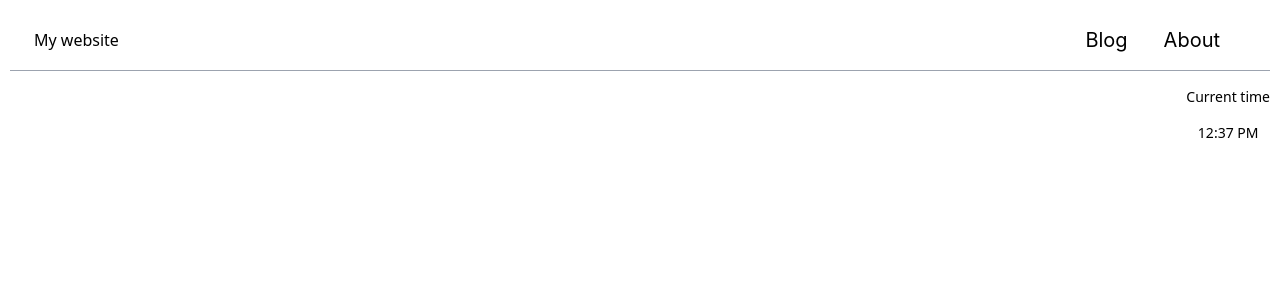
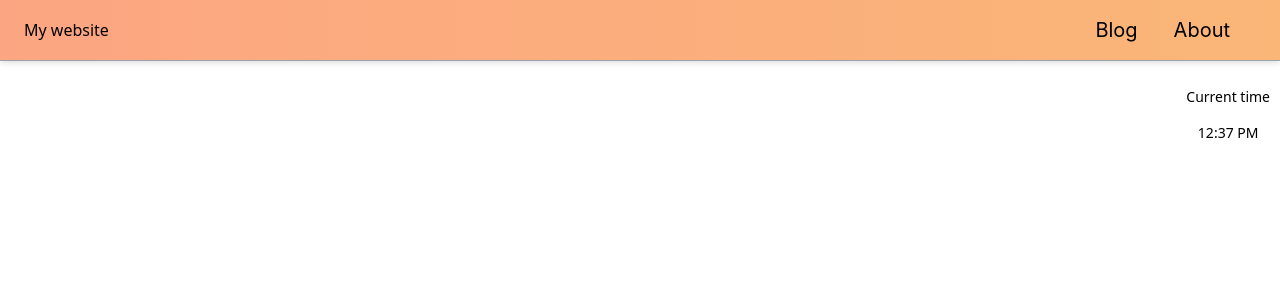
Before and after one commit to yechuan51/MyWebsiteV2, a Next.js app in the folder website/: page / in a window 1280 px wide. Shown: the top 300 px of the page. Built offline with nearby package versions, Linux system fonts and the light colour scheme.

Commit message:
Add animated background color effect to nav bar. (#11)

```diff
--- a/website/src/app/(home)/layout.tsx
+++ b/website/src/app/(home)/layout.tsx
@@ -12,12 +12,14 @@ const Layout: NextPage<LayoutPropsType> = (props: LayoutPropsType) => {
   ];
 
   return (
-    <div className="flex-container-column h-screen p-2.5">
+    <>
       <header>
         <NavBarComp items={navBarItems} />
       </header>
-      {props.children}
-    </div>
+      <div className="flex-container-column h-screen p-2.5">
+        {props.children}
+      </div>
+    </>
   );
 };
 
--- /dev/null
+++ b/website/src/components/main_nav_bar/navBar.module.css
@@ -0,0 +1,18 @@
+.navbar {
+  background: linear-gradient(to right, #fda085, #f6d365, #fda085);
+  background-size: 600% 100%;
+  animation: gradient 6s ease-in-out infinite;
+  box-shadow: 0 0 0.5rem rgba(0, 0, 0, 0.2);
+}
+
+@keyframes gradient {
+  0% {
+    background-position: 0% 50%;
+  }
+  50% {
+    background-position: 100% 50%;
+  }
+  100% {
+    background-position: 0% 50%;
+  }
+}
--- a/website/src/components/main_nav_bar/navBar.tsx
+++ b/website/src/components/main_nav_bar/navBar.tsx
@@ -1,4 +1,5 @@
 import Link from "next/link";
+import styles from "./navBar.module.css";
 
 export type NavBarItemType = {
   key: string;
@@ -13,7 +14,9 @@ export type NavBarCompPropsType = {
 export default function NavBarComp(props: NavBarCompPropsType) {
   const items = props.items;
   return (
-    <nav className="flex flex-row justify-between items-center py-4 px-6 bg-white border-b border-gray-400">
+    <nav
+      className={`flex flex-row justify-between items-center py-4 px-6 bg-white border-b border-gray-400 ${styles.navbar}`}
+    >
       <p>
         <Link href="/" title="Logo">
           My website
```
